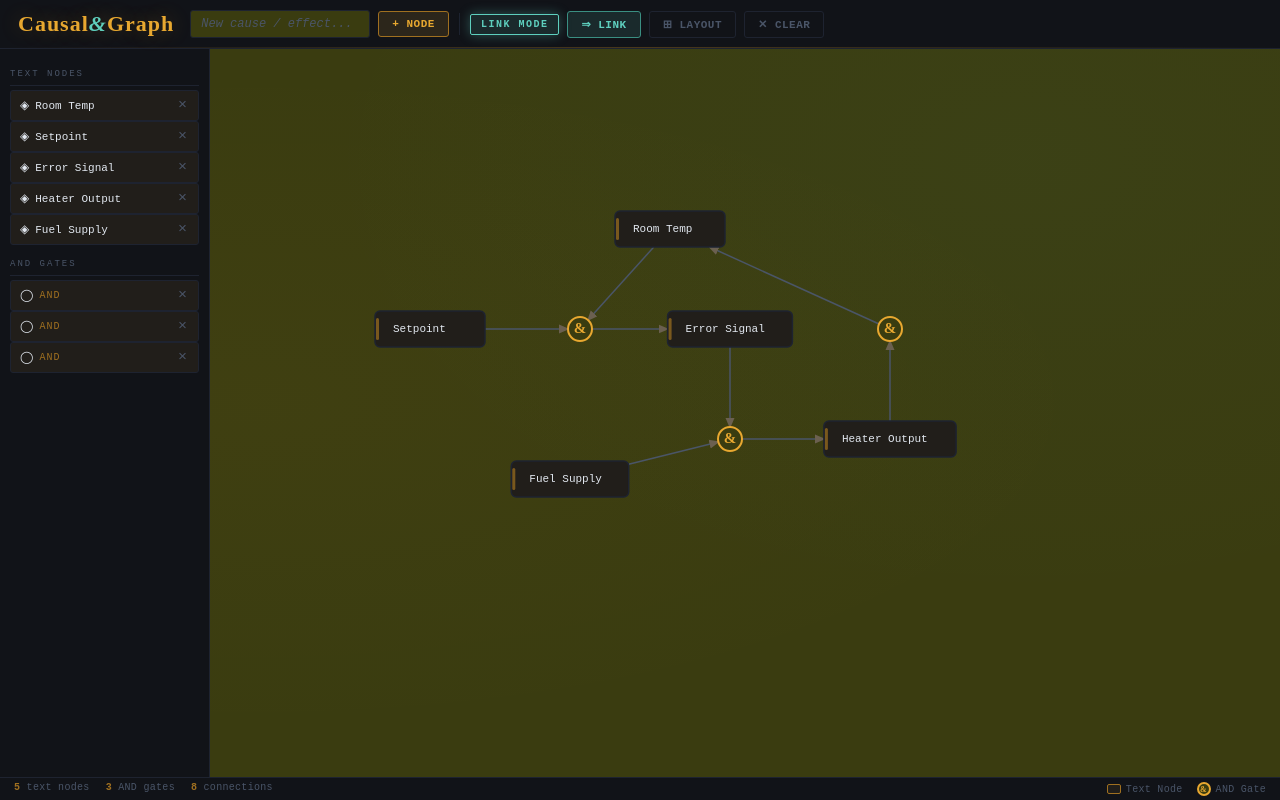
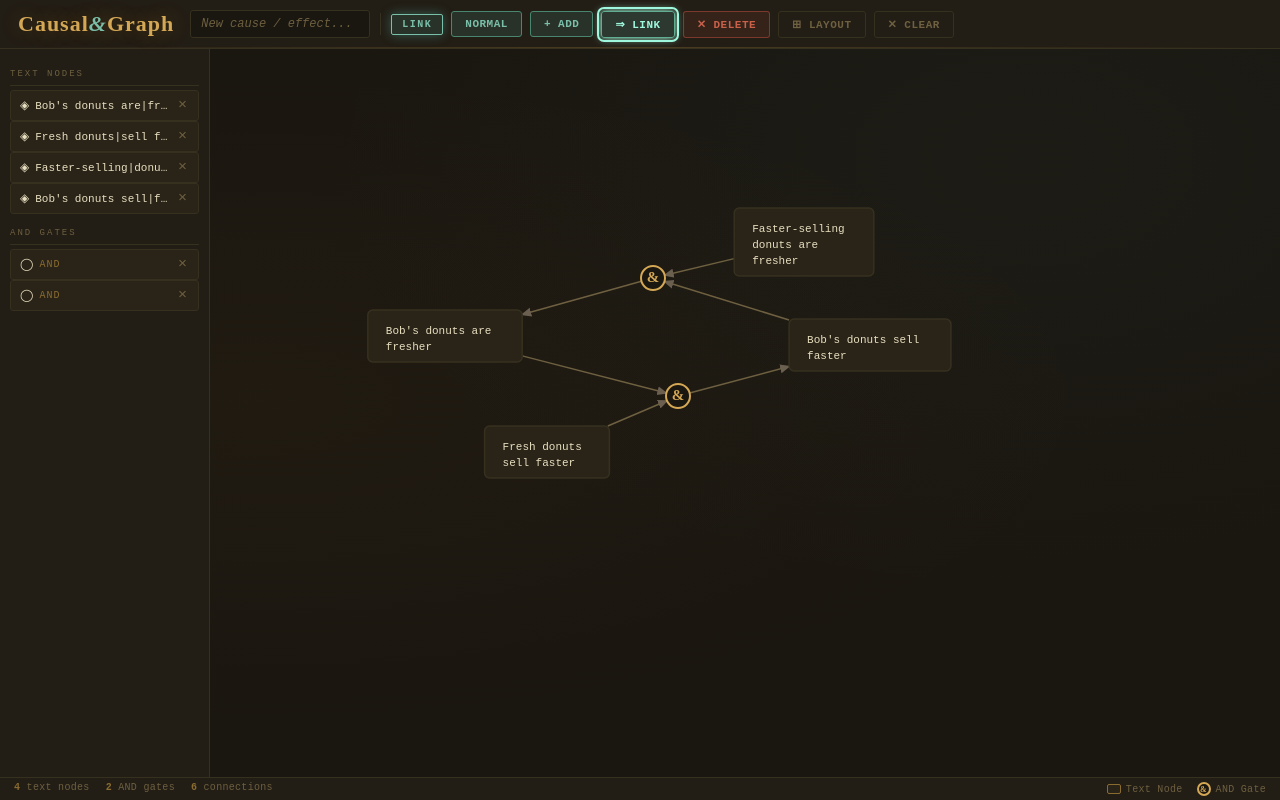
Before and after one commit to trevithj/tools, a website built with Vite: page docs/planning/causal-loop.html in a window 1280 px wide. Both pictures are taken after a click on the button "⇒ LINK". Built offline with nearby package versions, Linux system fonts and the light colour scheme.

Commit message:
Moved the causal loop app to using a Modal UI. Better styling.

```diff
--- a/docs/planning/causal-loop.css
+++ b/docs/planning/causal-loop.css
@@ -1,7 +1,69 @@
 /* @import url("https://fonts.googleapis.com/css2?family=Crimson+Pro:ital,wght@0,400;0,600;1,400&family=Courier+Prime:wght@400;700&display=swap"); */
 
+/* Slate and rose */
+/* :root {
+    --bg: #0f0f13;
+    --surface: #161620;
+    --surface2: #1c1c28;
+    --border: #252535;
+    --text: #ddd8e8;
+    --muted: #4a4860;
+    --amber: #e891b0;
+    --amber-dim: #a05878;
+    --amber-glow: rgba(232, 145, 176, 0.15);
+    --teal: #7eb8d4;
+    --teal-dim: #4a7a90;
+    --red: #e05c4a;
+} */
+
+/* Deep ocean */
+/* :root {
+    --bg: #0a0e14;
+    --surface: #0f1520;
+    --surface2: #141c2a;
+    --border: #1e2d42;
+    --text: #c8d8e8;
+    --muted: #3d5470;
+    --amber: #4fc3f7;
+    --amber-dim: #2a7fa8;
+    --amber-glow: rgba(79, 195, 247, 0.15);
+    --teal: #80cbc4;
+    --teal-dim: #4a8f8a;
+    --red: #ef5350;
+} */
+
+/* Botanical */
+/* :root {
+    --bg: #0e1a12;
+    --surface: #121f16;
+    --surface2: #172418;
+    --border: #1e3224;
+    --text: #d4e8cc;
+    --muted: #3d6045;
+    --amber: #c8b560;
+    --amber-dim: #8a7a35;
+    --amber-glow: rgba(200, 181, 96, 0.15);
+    --teal: #f4845f;
+    --teal-dim: #a85540;
+    --red: #e05c4a;
+}  */
+
+/* Manuscript */
 :root {
-
+    --bg: #1a1610;
+    --surface: #221d15;
+    --surface2: #2a2418;
+    --border: #36301f;
+    --text: #e8dfc0;
+    --muted: #6e6040;
+    --amber: #d4a855;
+    --amber-dim: #8a6c30;
+    --amber-glow: rgba(212, 168, 85, 0.15);
+    --teal: #7abfaa;
+    --teal-dim: #4a8570;
+    --red: #c8604a;
+}
+/* :root {
     --bg: #3a3c10;
     --surface: #111318;
     --border: #1e2330;
@@ -15,7 +77,7 @@
     --teal: #5ecfbe;
     --teal-dim: #3a8f82;
     --red: #e05c4a;
-}
+} */
 
 * {
     box-sizing: border-box;
@@ -43,6 +105,74 @@ body {
             transparent 50%
         );
 }
+
+/* Active button state */
+.btn-active {
+    filter: brightness(1.3);
+    box-shadow: 0 0 10px currentColor;
+    outline: 2px solid currentColor;
+    outline-offset: 2px;
+}
+
+/* Badge variants */
+.mode-link {
+    background: rgba(94, 207, 190, 0.12);
+    border-color: var(--teal-dim);
+    color: var(--teal);
+    animation: pulse-badge 1.2s ease-in-out infinite;
+}
+.mode-add {
+    background: rgba(168, 255, 120, 0.1);
+    border-color: #6abf50;
+    color: #a8ff78;
+}
+.mode-delete {
+    background: rgba(224, 92, 74, 0.12);
+    border-color: var(--red);
+    color: var(--red);
+    animation: pulse-badge 1.2s ease-in-out infinite;
+}
+
+/* Canvas cursor per mode */
+.canvas-normal {
+    cursor: grab;
+}
+.canvas-add {
+    cursor: crosshair;
+}
+.canvas-link {
+    cursor: cell;
+}
+.canvas-delete {
+    cursor: not-allowed;
+}
+.canvas-normal.dragging {
+    cursor: grabbing;
+}
+
+/* Delete mode hover tints — CSS only, no JS needed */
+.canvas-delete .text-node-group:hover .text-node-rect {
+    stroke: var(--red) !important;
+    stroke-width: 2;
+}
+.canvas-delete .gate-group:hover .gate-circle {
+    stroke: var(--red) !important;
+    stroke-width: 2.5;
+}
+.canvas-delete .text-node-group:hover .node-label {
+    fill: var(--red);
+}
+.canvas-delete .gate-group:hover .gate-label {
+    fill: var(--red);
+}
+.canvas-delete .edge-hit:hover + .edge-line,
+.canvas-delete .edge-line:hover {
+    stroke: var(--red) !important;
+}
+/* add these two alongside the existing delete hover rules */
+.canvas-delete .text-node-group { cursor: not-allowed; }
+.canvas-delete .gate-group      { cursor: not-allowed; }
+
 
 header {
     padding: 10px 18px;
@@ -160,6 +290,21 @@ input[type="text"]::placeholder {
     border-color: var(--amber-dim);
     color: var(--amber);
     filter: none;
+}
+.btn-red {
+    background: rgba(224, 92, 74, 0.10);
+    border-color: rgba(224, 92, 74, 0.4);
+    color: var(--red);
+}
+.btn-red:hover {
+    background: rgba(224, 92, 74, 0.2);
+}
+
+.btn-active {
+    filter: brightness(1.3);
+    box-shadow: 0 0 10px currentColor;
+    outline: 2px solid currentColor;
+    outline-offset: 2px;
 }
 
 .sep {
@@ -309,10 +454,21 @@ main {
     flex: 1;
     position: relative;
     overflow: hidden;
+}
+#canvas-wrap.canvas-normal {
     cursor: grab;
 }
-#canvas-wrap.dragging {
+#canvas-wrap.canvas-normal.dragging {
     cursor: grabbing;
+}
+#canvas-wrap.canvas-add {
+    cursor: crosshair;
+}
+#canvas-wrap.canvas-link {
+    cursor: cell;
+}
+#canvas-wrap.canvas-delete {
+    cursor: not-allowed;
 }
 
 svg#graph {
--- a/docs/planning/causal-loop.html
+++ b/docs/planning/causal-loop.html
@@ -1,5 +1,6 @@
 <!DOCTYPE html>
 <html lang="en">
+
 <head>
   <meta charset="UTF-8">
   <meta name="viewport" content="width=device-width, initial-scale=1.0">
@@ -7,16 +8,22 @@
   <link rel="icon" href="../favicon.ico" />
   <link rel="stylesheet" href="./causal-loop.css">
 </head>
+
 <body>
 
   <header>
     <div class="logo">Causal<em>&amp;</em>Graph</div>
     <div class="toolbar">
       <input type="text" id="node-input" placeholder="New cause / effect...">
-    <button class="btn btn-amber" onclick="addTextNode()">+ NODE</button>
+      <!-- <button class="btn btn-amber" onclick="addTextNode()">+ NODE</button> -->
       <div class="sep"></div>
       <span id="mode-badge" class="mode-normal">NORMAL</span>
-    <button class="btn btn-teal">⇒ LINK</button>
+
+      <button class="btn btn-teal" id="btn-norm">NORMAL</button>
+      <button class="btn btn-teal" id="btn-add">+ ADD</button>
+      <button class="btn btn-teal" id="btn-link">⇒ LINK</button>
+      <button class="btn btn-red" id="btn-delete">✕ DELETE</button>
+
       <button class="btn btn-ghost">⊞ LAYOUT</button>
       <button class="btn btn-ghost">✕ CLEAR</button>
       <!-- <div class="hint">
@@ -44,16 +51,16 @@
       <svg id="graph">
         <defs>
           <marker id="arrowhead" markerWidth="7" markerHeight="7" refX="6" refY="3.5" orient="auto">
-          <path d="M0,0.5 L0,6.5 L7,3.5 z" fill="#6b6050"/>
+            <path d="M0,0.5 L0,6.5 L7,3.5 z" fill="#6b6050" />
           </marker>
           <marker id="arrowhead-teal" markerWidth="7" markerHeight="7" refX="6" refY="3.5" orient="auto">
-          <path d="M0,0.5 L0,6.5 L7,3.5 z" fill="#5ecfbe" opacity="0.7"/>
+            <path d="M0,0.5 L0,6.5 L7,3.5 z" fill="#5ecfbe" opacity="0.7" />
           </marker>
         </defs>
         <g id="viewport">
           <g id="edges-layer"></g>
           <g id="nodes-layer"></g>
-        <path id="link-preview-path" class="link-preview-path" d="" style="display:none"/>
+          <path id="link-preview-path" class="link-preview-path" d="" style="display:none" />
         </g>
       </svg>
       <div id="empty-state">
@@ -69,8 +76,12 @@
     <span><b id="s-gates">0</b> AND gates</span>
     <span><b id="s-edges">0</b> connections</span>
     <div class="legend">
-    <div class="legend-item"><div class="leg-rect"></div> Text Node</div>
-    <div class="legend-item"><div class="leg-circle">&amp;</div> AND Gate</div>
+      <div class="legend-item">
+        <div class="leg-rect"></div> Text Node
+      </div>
+      <div class="legend-item">
+        <div class="leg-circle">&amp;</div> AND Gate
+      </div>
     </div>
   </div>
 
--- a/docs/planning/causal-loop.js
+++ b/docs/planning/causal-loop.js
@@ -3,7 +3,10 @@ import {bipartiteAutoLayout} from "./graphLayout.js";
 // ── Constants ─────────────────────────────────────────────────────────────
 const TEXT_H = 36;
 const GATE_R = 12;   // radius of circular AND gate
-const TEXT_PAD = 18;   // horizontal padding inside text node
+const LINE_HEIGHT = 16;
+const TEXT_PAD_X = 18;
+const TEXT_PAD_Y = 10;
+const NL_CHAR = "|"; // character to indicate a new line/line break
 
 // ── DOM refs ──────────────────────────────────────────────────────────────
 const svg = document.getElementById('graph');
@@ -17,9 +20,9 @@ const nodeInput = document.getElementById('node-input');
 let nodes = [];  // { id, type:'text'|'gate', label, x, y }
 let edges = [];  // { id, from, to }
 let nextId = 1;
+let mode = 'normal'; // 'normal' | 'add' | 'link' | 'delete'
 
 let selected = null;
-let linkMode = false;
 let linkSource = null;
 
 let panX = 0, panY = 0;
@@ -30,8 +33,12 @@ let mousePos = {x: 0, y: 0};  // in viewport (SVG) space
 // ── Helpers ───────────────────────────────────────────────────────────────
 function uid() {return 'n' + (nextId++);}
 
-function textNodeWidth(label) {
-    return Math.max(110, label.length * 7.4 + TEXT_PAD * 2);
+function nodeSize(node) {
+    if (node.type === 'gate') return {w: GATE_R * 2, h: GATE_R * 2};
+    const lines = node.label.split(NL_CHAR);
+    const w = Math.max(110, Math.max(...lines.map(l => l.length)) * 7.4 + TEXT_PAD_X * 2);
+    const h = Math.max(TEXT_H, lines.length * LINE_HEIGHT + TEXT_PAD_Y * 2);
+    return {w, h};
 }
 
 /**
@@ -49,8 +56,8 @@ function boundaryPoint(n, tx, ty) {
         return {x: n.x + ux * GATE_R, y: n.y + uy * GATE_R};
     } else {
         // Axis-aligned rect intersection
-        const hw = textNodeWidth(n.label) / 2;
-        const hh = TEXT_H / 2;
+        const {w, h} = nodeSize(n);
+        const hw = w / 2, hh = h / 2;
         // parameterise ray: find smallest t > 0 that hits a wall
         let t = Infinity;
         if (Math.abs(ux) > 1e-9) {const tc = (ux > 0 ? hw : -hw) / ux; if (tc > 0) t = Math.min(t, tc);}
@@ -61,7 +68,7 @@ function boundaryPoint(n, tx, ty) {
 
 // ── Mutation helpers ──────────────────────────────────────────────────────
 function addTextNode() {
-    if (selected) return;   // editing an existing node, not creating
+    if (selected || mode !== 'normal') return;
     const label = nodeInput.value.trim();
     if (!label) return;
     nodeInput.value = '';
@@ -103,15 +110,33 @@ function deleteEdge(id) {
 }
 
 // ── Link mode ─────────────────────────────────────────────────────────────
-function toggleLinkMode() {
-    linkMode = !linkMode;
+function doSetMode(m) {
+    return () => {
+        mode = m === mode ? 'normal' : m; // clicking active mode returns to normal
         linkSource = null;
         selected = null;
+        linkPreviewPath.style.display = 'none';
+
+        // Badge
         const badge = document.getElementById('mode-badge');
-    badge.className = linkMode ? 'mode-link' : 'mode-normal';
-    badge.textContent = linkMode ? 'LINK MODE' : 'NORMAL';
-    linkPreviewPath.style.display = 'none';
+        const labels = {normal: 'NORMAL', add: 'ADD', link: 'LINK', delete: 'DELETE'};
+        badge.textContent = labels[mode];
+        badge.className = 'mode-' + mode;
+
+        // Canvas cursor + class
+        const wrap = document.getElementById('canvas-wrap');
+        wrap.className = 'canvas-' + mode;
+
+        // Button active states
+        ['btn-add', 'btn-link', 'btn-delete'].forEach(id => {
+            document.getElementById(id).classList.remove('btn-active');
+        });
+        if (mode !== 'normal') {
+            document.getElementById('btn-' + mode).classList.add('btn-active');
+        }
+
         render();
+    }
 }
 
 function handleLinkClick(id) {
@@ -184,7 +209,14 @@ function renderEdges() {
         const hit = svgNS('path');
         hit.setAttribute('d', d);
         hit.setAttribute('class', 'edge-hit');
-        hit.addEventListener('dblclick', ev => {ev.stopPropagation(); deleteEdge(e.id);});
+        hit.addEventListener('click', ev => {
+            ev.stopPropagation();
+            if (mode === 'delete') deleteEdge(e.id);
+        });
+        hit.addEventListener('dblclick', ev => {
+            ev.stopPropagation();
+            if (mode !== 'delete') deleteEdge(e.id);
+        });
 
         g.appendChild(path);
         g.appendChild(hit);
@@ -192,9 +224,9 @@ function renderEdges() {
     });
 }
 
-function renderTextNode(g, node, isSource, isSelected) {
-    const w = textNodeWidth(node.label);
-    const h = TEXT_H;
+function renderTextNode(g, node) {
+    const lines = node.label.split('|');
+    const {w, h} = nodeSize(node);
     const rx = node.x - w / 2;
     const ry = node.y - h / 2;
 
@@ -204,22 +236,19 @@ function renderTextNode(g, node, isSource, isSelected) {
     rect.setAttribute('width', w); rect.setAttribute('height', h);
     rect.setAttribute('rx', 5); rect.setAttribute('ry', 5);
 
-    // left accent bar
-    const accent = svgNS('rect');
-    accent.setAttribute('x', rx + 1); accent.setAttribute('y', ry + 7);
-    accent.setAttribute('width', 3); accent.setAttribute('height', h - 14);
-    accent.setAttribute('rx', 1.5);
-    accent.setAttribute('fill', isSource || isSelected ? '#5ecfbe' : '#a07020');
-    accent.setAttribute('opacity', '0.7');
-    accent.setAttribute('pointer-events', 'none');
-
-    const text = svgNS('text');
-    text.setAttribute('class', 'node-label');
-    text.setAttribute('x', rx + TEXT_PAD);
-    text.setAttribute('y', node.y);
-    text.textContent = node.label;
-
-    g.appendChild(rect); g.appendChild(accent); g.appendChild(text);
+    const textEl = svgNS('text');
+    textEl.setAttribute('class', 'node-label');
+    textEl.setAttribute('pointer-events', 'none');
+    const totalTextH = lines.length * LINE_HEIGHT;
+    const startY = node.y - totalTextH / 2 + LINE_HEIGHT / 2 + 3;
+    lines.forEach((line, i) => {
+        const tspan = svgNS('tspan');
+        tspan.setAttribute('x', rx + TEXT_PAD_X);
+        tspan.setAttribute('y', startY + i * LINE_HEIGHT);
+        tspan.textContent = line;
+        textEl.appendChild(tspan);
+    });
+    g.appendChild(rect); g.appendChild(textEl);
 }
 
 function renderGateNode(g, node) {
@@ -254,7 +283,7 @@ function renderNodes() {
         g.setAttribute('class', classes);
 
         if (node.type === 'text') {
-            renderTextNode(g, node, isSource, isSelected);
+            renderTextNode(g, node);
         } else {
             renderGateNode(g, node);
         }
@@ -289,7 +318,7 @@ function renderSidebar() {
       <span class="task-name-sb" title="${node.label}">${node.label}</span>
       <span class="task-del" onclick="event.stopPropagation();deleteNode('${node.id}')">×</span>`;
         el.onclick = () => {
-            if (linkMode) handleLinkClick(node.id);
+            if (mode === "link") handleLinkClick(node.id);
             else {selected = selected === node.id ? null : node.id; render();}
         };
         document.getElementById(node.type === 'gate' ? 'gate-list' : 'text-list').appendChild(el);
@@ -297,7 +326,7 @@ function renderSidebar() {
 }
 
 function updateLinkPreview() {
-    if (!linkMode || !linkSource) {linkPreviewPath.style.display = 'none'; return;}
+    if (mode !== "link" || !linkSource) {linkPreviewPath.style.display = 'none'; return;}
     const src = nodes.find(n => n.id === linkSource);
     if (!src) {linkPreviewPath.style.display = 'none'; return;}
     const p1 = boundaryPoint(src, mousePos.x, mousePos.y);
@@ -316,6 +345,7 @@ function render() {
     document.getElementById('s-edges').textContent = edges.length;
     document.getElementById('empty-state').style.display = nodes.length ? 'none' : 'flex';
     updateLinkPreview();
+    console.log({nodes, edges});
 }
 
 function updateViewport() {
@@ -336,7 +366,7 @@ function autoLayout() {
 function clearAll() {
     if (!nodes.length || confirm('Clear everything?')) {
         nodes = []; edges = []; selected = null; linkSource = null;
-        if (linkMode) toggleLinkMode(); else render();
+        if (mode === "link") mode = "normal"; else render();
     }
 }
 
@@ -352,6 +382,17 @@ let mouseDownMoved = false;
 
 svg.addEventListener('mousedown', e => {
     if (e.button !== 0) return;
+    if (mode === 'add' && (e.target === svg || e.target === viewport)) {
+        const pt = toSVG(e.clientX, e.clientY);
+        const id = uid();
+        nodes.push({id, type: 'text', label: 'New node', x: pt.x, y: pt.y});
+        selected = id;
+        document.getElementById('node-input').value = 'New node';
+        document.getElementById('node-input').focus();
+        document.getElementById('node-input').select();
+        render();
+        return;
+    }
     if (!draggingNode) {
         isPanning = true;
         panStart = {x: e.clientX - panX, y: e.clientY - panY};
@@ -379,7 +420,7 @@ window.addEventListener('mousemove', e => {
         panY = e.clientY - panStart.y;
         updateViewport();
     }
-    if (linkMode && linkSource) updateLinkPreview();
+    if (mode === "link" && linkSource) updateLinkPreview();
 });
 
 window.addEventListener('mouseup', () => {
@@ -390,16 +431,19 @@ window.addEventListener('mouseup', () => {
         dragOffset = null;
         mouseDownMoved = false;
         // If barely moved → treat as click
+
         if (!moved) {
-            if (linkMode) handleLinkClick(id);
-            else {
+            if (mode === 'delete') {
+                deleteNode(id);
+            } else if (mode === 'link') {
+                handleLinkClick(id);
+            } else {
                 selected = selected === id ? null : id;
-                const inp = nodeInput;
                 if (selected === id) {
-                    inp.value = nodes.find(n => n.id === id).label;
-                    inp.focus();
+                    nodeInput.value = nodes.find(n => n.id === id).label;
+                    nodeInput.focus();
                 } else {
-                    inp.value = '';
+                    nodeInput.value = '';
                 }
                 render();
             }
@@ -413,42 +457,34 @@ window.addEventListener('mouseup', () => {
 
 svg.addEventListener('click', e => {
     if (e.target === svg || e.target === viewport) {
-        if (linkMode) {
+        if (mode === "link") {
             linkSource = null;
             linkPreviewPath.style.display = 'none';
         }
-        else {
         selected = null;
         nodeInput.value = '';
-        }
         render();
     }
 });
 
+
 // ── Sample: thermostat feedback loop ─────────────────────────────────────
 function loadSample() {
     nodes = [
-        // Feedback loop: temperature regulation
-        {id: 'n1', type: 'text', label: 'Room Temp', x: 400, y: 120},
-        {id: 'n2', type: 'text', label: 'Setpoint', x: 160, y: 220},
-        {id: 'g1', type: 'gate', label: 'AND', x: 310, y: 220},
-        {id: 'n3', type: 'text', label: 'Error Signal', x: 460, y: 220},
-        {id: 'n4', type: 'text', label: 'Heater Output', x: 620, y: 330},
-        {id: 'g2', type: 'gate', label: 'AND', x: 460, y: 330},
-        {id: 'g3', type: 'gate', label: 'AND', x: 620, y: 220},
-        {id: 'n5', type: 'text', label: 'Fuel Supply', x: 300, y: 370},
-        // feedback edge: room temp feeds back into gate g1
+        {id: "n20", type: "text", label: "Bob's donuts are|fresher", x: 175, y: 227},
+        {id: "n21", type: "text", label: "Fresh donuts|sell faster", x: 277, y: 343},
+        {id: "n22", type: "text", label: "Faster-selling|donuts are|fresher", x: 534, y: 133},
+        {id: "n23", type: "text", label: "Bob's donuts sell|faster", x: 600, y: 236},
+        {id: "n24", type: "gate", label: "AND", x: 408, y: 287},
+        {id: "n28", type: "gate", label: "AND", x: 383, y: 169}
     ];
     edges = [
-        {id: 'e1', from: 'n1', to: 'g1'},   // room temp → gate
-        {id: 'e2', from: 'n2', to: 'g1'},   // setpoint  → gate
-        {id: 'e3', from: 'g1', to: 'n3'},   // gate → error signal
-        {id: 'e4', from: 'n3', to: 'g2'},   // error → gate2
-        {id: 'e5', from: 'n5', to: 'g2'},   // fuel   → gate2
-        {id: 'e6', from: 'g2', to: 'n4'},   // gate2 → heater output
-        // heater output → gate3 → room temp (FEEDBACK)
-        {id: 'e7', from: 'n4', to: 'g3'},
-        {id: 'e8', from: 'g3', to: 'n1'},
+        {id: "n25", from: "n20", to: "n24"},
+        {id: "n26", from: "n24", to: "n23"},
+        {id: "n27", from: "n21", to: "n24"},
+        {id: "n29", from: "n23", to: "n28"},
+        {id: "n30", from: "n28", to: "n20"},
+        {id: "n31", from: "n22", to: "n28"}
     ];
     nextId = 20;
     panX = 60; panY = 60;
@@ -459,23 +495,15 @@ function loadSample() {
 loadSample();
 
 const buttons = document.querySelectorAll("button.btn");
-buttons[0].addEventListener("click", addTextNode);
-buttons[1].addEventListener("click", toggleLinkMode);
-buttons[2].addEventListener("click", autoLayout);
-buttons[3].addEventListener("click", clearAll);
+buttons[0].addEventListener("click", doSetMode("normal"));
+buttons[1].addEventListener("click", doSetMode('add'));
+buttons[2].addEventListener("click", doSetMode('link'));
+buttons[3].addEventListener("click", doSetMode('delete'));
+buttons[4].addEventListener("click", autoLayout);
+buttons[5].addEventListener("click", clearAll);
 nodeInput.addEventListener('input', () => {
     if (selected) {
         const node = nodes.find(n => n.id === selected);
-    if (node) { node.label = nodeInput.value; render(); }
+        if (node) {node.label = nodeInput.value; render();}
     }
 });
-// <button class="btn btn-amber" onclick="addTextNode()">+ NODE</button>
-// <div class="sep"></div>
-// <span id="mode-badge" class="mode-normal">NORMAL</span>
-// <button class="btn btn-teal" onclick="toggleLinkMode()">⇒ LINK</button>
-// <button class="btn btn-ghost" onclick="autoLayout()">⊞ LAYOUT</button>
-// <button class="btn btn-ghost" onclick="clearAll()">✕ CLEAR</button>
-/**
-selected = null;
-document.getElementById('node-input').value = '';
- * */
```
Also changed, not shown: docs/index.html (+2 -2 lines). Lines whose indentation alone changed are shown as unchanged.
